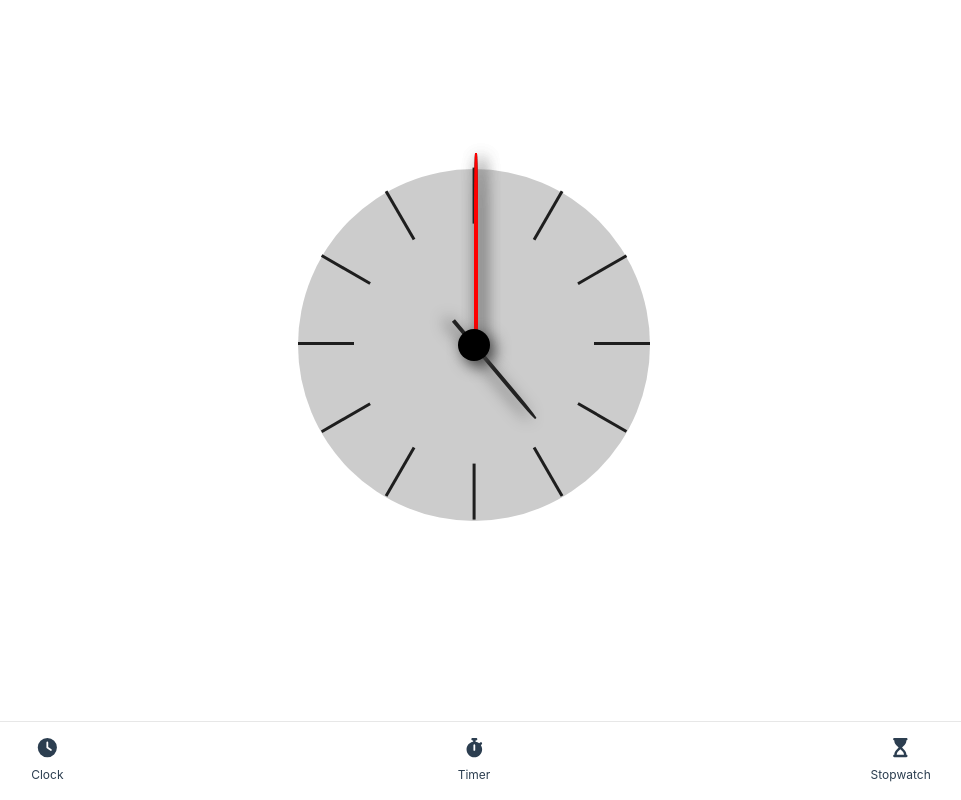
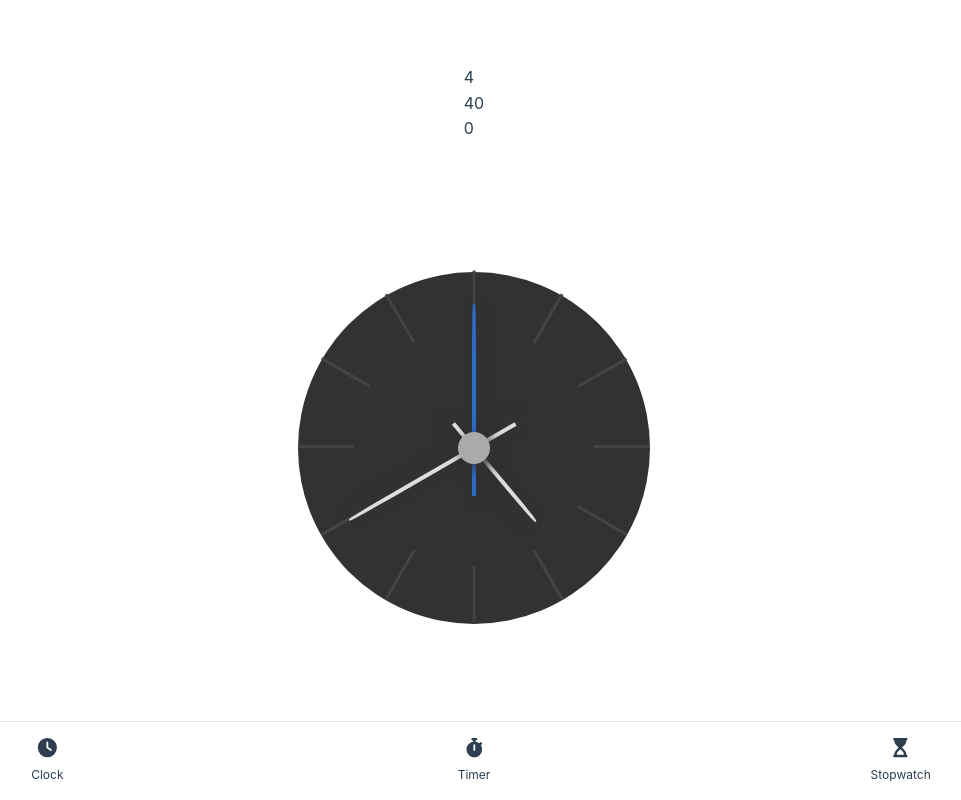
Before and after one commit to Klrfl/TellTime, a Vue app: page / in a window 1280 px wide. Shown: the whole page, without its empty margins (166-1127 px from the left). Built offline with nearby package versions, Linux system fonts and the light colour scheme.

Commit message:
added digital clock, moved date logic

```diff
--- a/src/components/WorldClock.vue
+++ b/src/components/WorldClock.vue
@@ -1,4 +1,5 @@
 <template>
+  <DigitalWorldClock :hours="hours" :minutes="minutes" :seconds="seconds" />
   <div class="clock">
     <div class="clock__indicator-container--small">
       <span class="clock__indicator--small"></span
@@ -78,20 +79,28 @@
 </template>
 
 <script setup>
-import { onBeforeMount, onUnmounted } from "vue";
+import { onMounted, ref } from "vue";
 
-const props = defineProps({
-  hours: Number,
-  minutes: Number,
-  seconds: Number,
-});
+import DigitalWorldClock from "@/components/DigitalWorldClock.vue";
 
 let root = document.querySelector(":root");
 const date0 = new Date().setHours(0, 0, 0, 0);
 
+const hours = ref(0);
+const minutes = ref(0);
+const seconds = ref(0);
+
+function getCurrentTime() {
+  const now = new Date();
+
+  hours.value = now.getHours();
+  minutes.value = now.getMinutes();
+  seconds.value = now.getSeconds();
+}
+
 function setMinuteSecondHands() {
-  root.style.setProperty("--minutes", `${(props.minutes / 60) * 360}deg`);
-  root.style.setProperty("--seconds", `${(props.seconds / 60) * 360}deg`);
+  root.style.setProperty("--minutes", `${(minutes.value / 60) * 360}deg`);
+  root.style.setProperty("--seconds", `${(seconds.value / 60) * 360}deg`);
 }
 
 function setHourHand() {
@@ -104,26 +113,18 @@ function setHourHand() {
 }
 
 // set hours, minutes and seconds to rotate clock
-let firstInterval = setInterval(setMinuteSecondHands, 1000);
-let secondInterval = setInterval(setHourHand, 10000);
+setInterval(() => {
+  getCurrentTime();
+  setMinuteSecondHands();
+}, 1000);
 
-function startClock() {
-  clearInterval(firstInterval);
-  clearInterval(secondInterval);
+setInterval(setHourHand, 60000);
 
+onMounted(() => {
+  getCurrentTime();
   setMinuteSecondHands();
   setHourHand();
-
-  firstInterval = setInterval(setMinuteSecondHands, 1000);
-  secondInterval = setInterval(setHourHand, 10000);
-}
-
-function stopClock() {
-  clearInterval(firstInterval);
-  clearInterval(secondInterval);
-}
-onBeforeMount(() => startClock());
-onUnmounted(() => stopClock());
+});
 </script>
 
 <style>
@@ -134,7 +135,7 @@ onUnmounted(() => stopClock());
 }
 
 .clock {
-  background: #ccc;
+  background: #323232;
   width: 22rem;
   aspect-ratio: 1 / 1;
   border-radius: 50%;
@@ -163,8 +164,8 @@ onUnmounted(() => stopClock());
 
 .clock__indicator {
   height: 0.2rem;
-  border-left: 7vmin solid rgb(30, 30, 30);
-  border-right: 7vmin solid rgb(30, 30, 30);
+  border-left: 7vmin solid #444;
+  border-right: 7vmin solid #444;
 }
 
 .clock__indicator--small {
@@ -197,11 +198,11 @@ onUnmounted(() => stopClock());
 
 .clock__dot,
 .clock__hand {
-  box-shadow: 5px 5px 15px #444;
+  box-shadow: 5px 5px 15px #323232;
 }
 
 .clock__dot {
-  background: black;
+  background: #aaa;
   width: 2rem;
   aspect-ratio: 1 / 1;
   border-radius: 50%;
@@ -210,11 +211,11 @@ onUnmounted(() => stopClock());
 }
 
 .clock__hand {
-  background: #222;
+  background: #ddd;
   width: 0.25rem;
   border-top-left-radius: 30%;
   border-top-right-radius: 30%;
-  transition: transform 200ms cubic-bezier(0.1, 2.7, 0.58, 1);
+  /* transition: transform 200ms cubic-bezier(0.1, 2.7, 0.58, 1); */
 }
 
 .clock__hand--hours {
@@ -232,7 +233,7 @@ onUnmounted(() => stopClock());
 }
 
 .clock__hand--seconds {
-  background: red;
+  background: var(--accent);
   width: 0.25rem;
   aspect-ratio: 1 / 48;
   transform: translate(-50%, 25%) rotate(var(--seconds));
```
